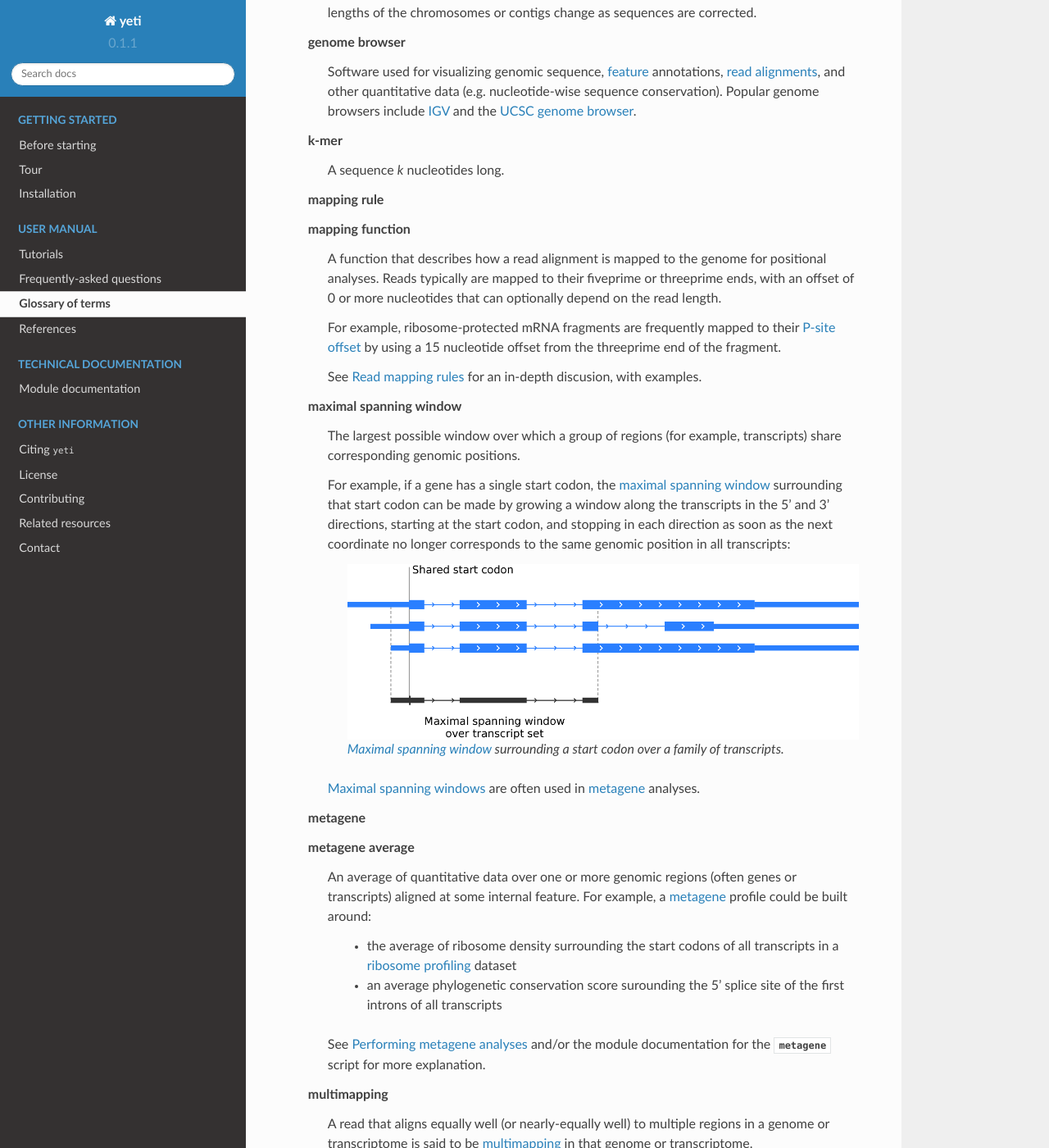
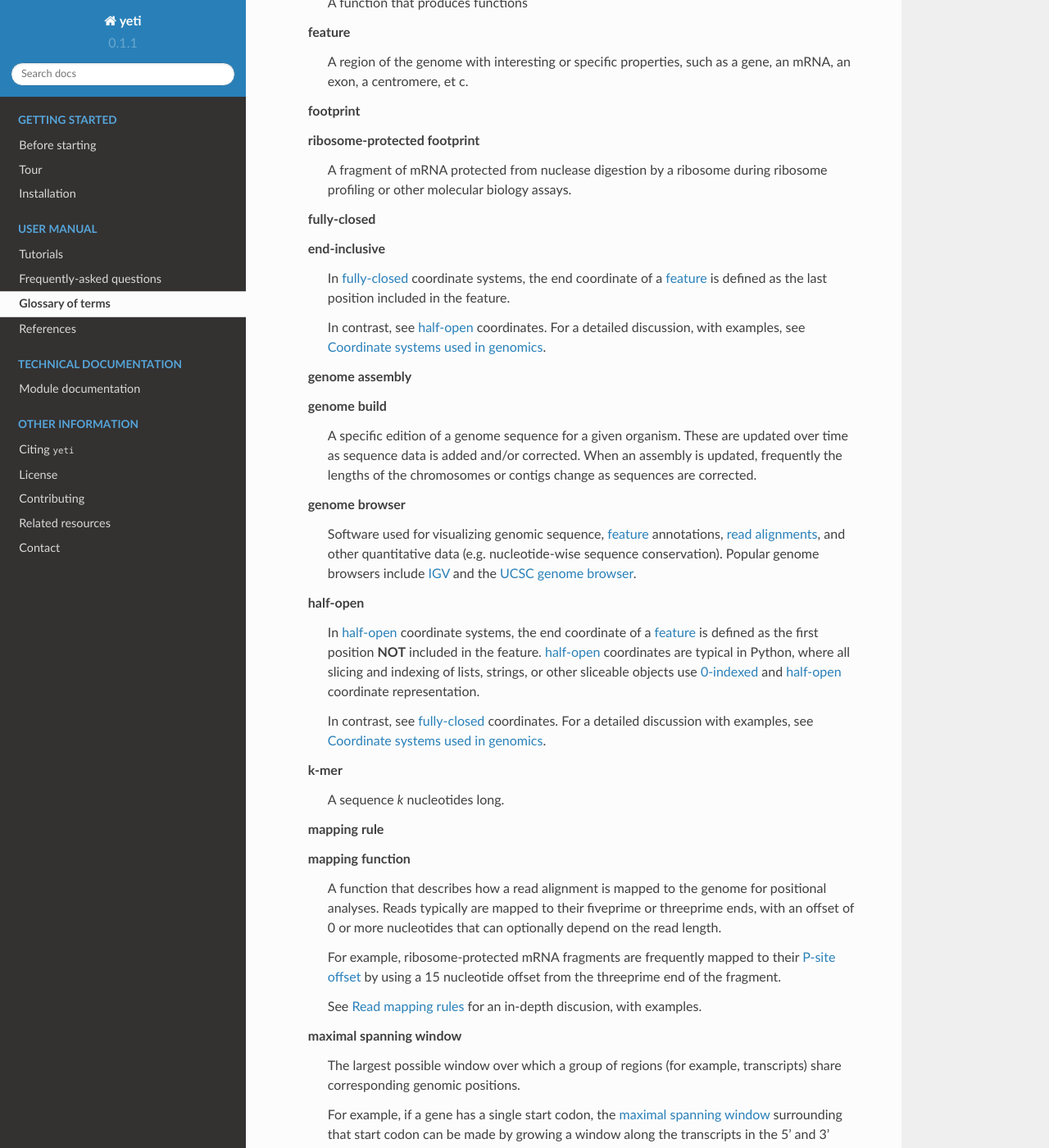
Before and after one commit to joshuagryphon/plastid, a Sphinx documentation site: the page built from docs/source/glossary.rst, in a window 1280 px wide and 1400 px high, scrolled down 1647 px. Shown: the whole window at 82% size. Built offline with Sphinx 7.4.7 and the Read the Docs theme 2.0.0, drawn with Linux system fonts in a browser that asks for light colours; cross-references to code outside the pages are shown as plain code; some of the changed text lies outside the part shown.

Commit message:
added coordinate info to glossary. expanded discussion of coordinates

```diff
--- a/docs/source/glossary.rst
+++ b/docs/source/glossary.rst
@@ -3,6 +3,42 @@ Glossary of terms
 
  .. glossary ::
     :sorted:
+
+
+    0-indexed
+    0-indexed coordinates
+        In :term:`0-indexed` coordinate systems, the first position or coordinate
+        is labeled `0`. :term:`0-indexed coordinates` are typical in Python,
+        where all slicing and indexing of lists, strings, and all other sliceable
+        objects occurs in :term:`0-indexed` and :term:`half-open` coordinate
+        representation.
+
+        In contrast, see :term:`1-indexed coordinates`. For a detailed discussion
+        with examples, see :doc:`/concepts/coordinates`.
+
+    1-indexed
+    1-indexed coordinates
+        In :term:`1-indexed` coordinate systems, the first position or coordinate
+        is labeled `1`. In contrast, see :term:`0-indexed coordinates`. For
+        a detailed discussion with examples, see :doc:`/concepts/coordinates`.
+
+    half-open
+        In :term:`half-open` coordinate systems, the end coordinate of a
+        :term:`feature` is defined as the first position **NOT** included in
+        the feature. :term:`half-open` coordinates are typical in Python,
+        where all slicing and indexing of lists, strings, or other sliceable
+        objects use :term:`0-indexed` and :term:`half-open` coordinate representation.
+
+        In contrast, see :term:`fully-closed` coordinates. For a detailed discussion
+        with examples, see :doc:`/concepts/coordinates`.
+
+    fully-closed
+    end-inclusive
+        In :term:`fully-closed` coordinate systems, the end coordinate of a
+        :term:`feature` is defined as the last position included in the feature.
+
+        In contrast, see :term:`half-open` coordinates. For a detailed discussion,
+        with examples, see :doc:`/concepts/coordinates`.
 
     alignment
     read alignments
```
Also changed, not shown: docs/source/concepts/coordinates.rst (+73 -19 lines).
